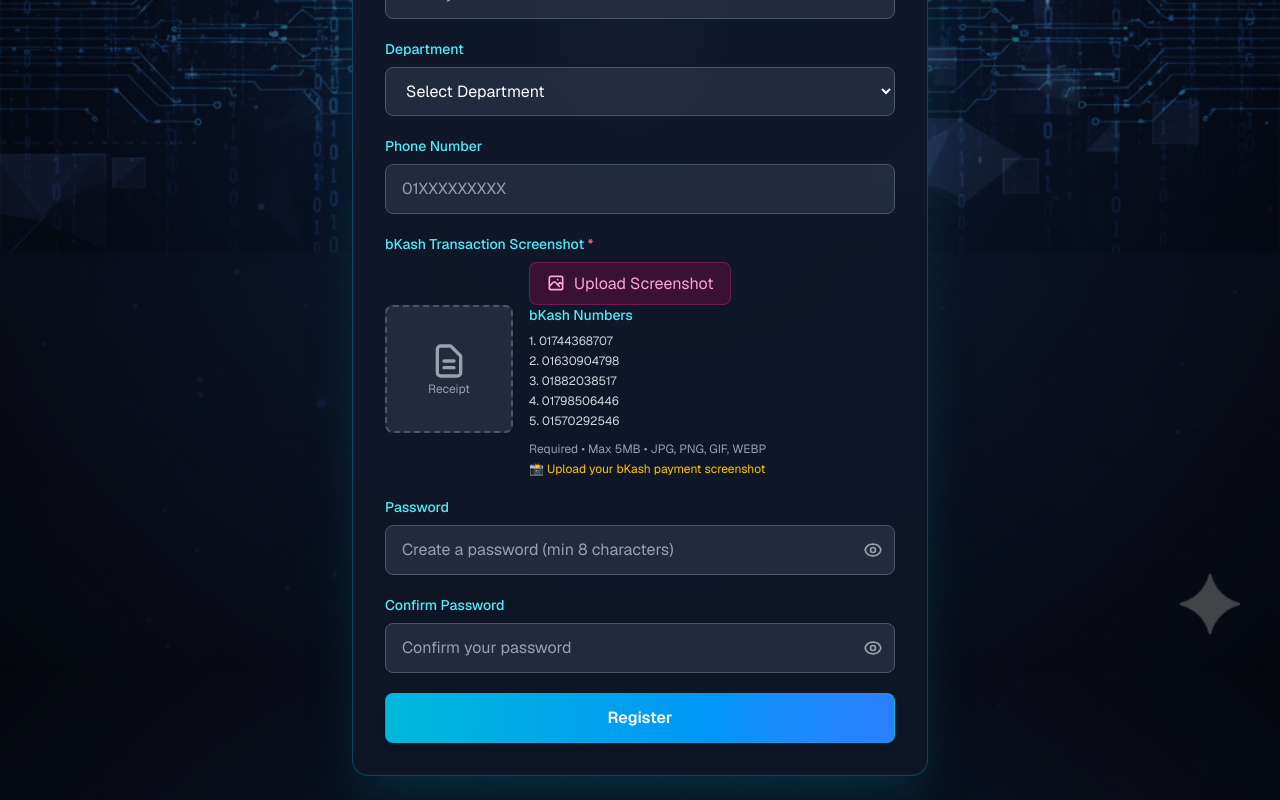
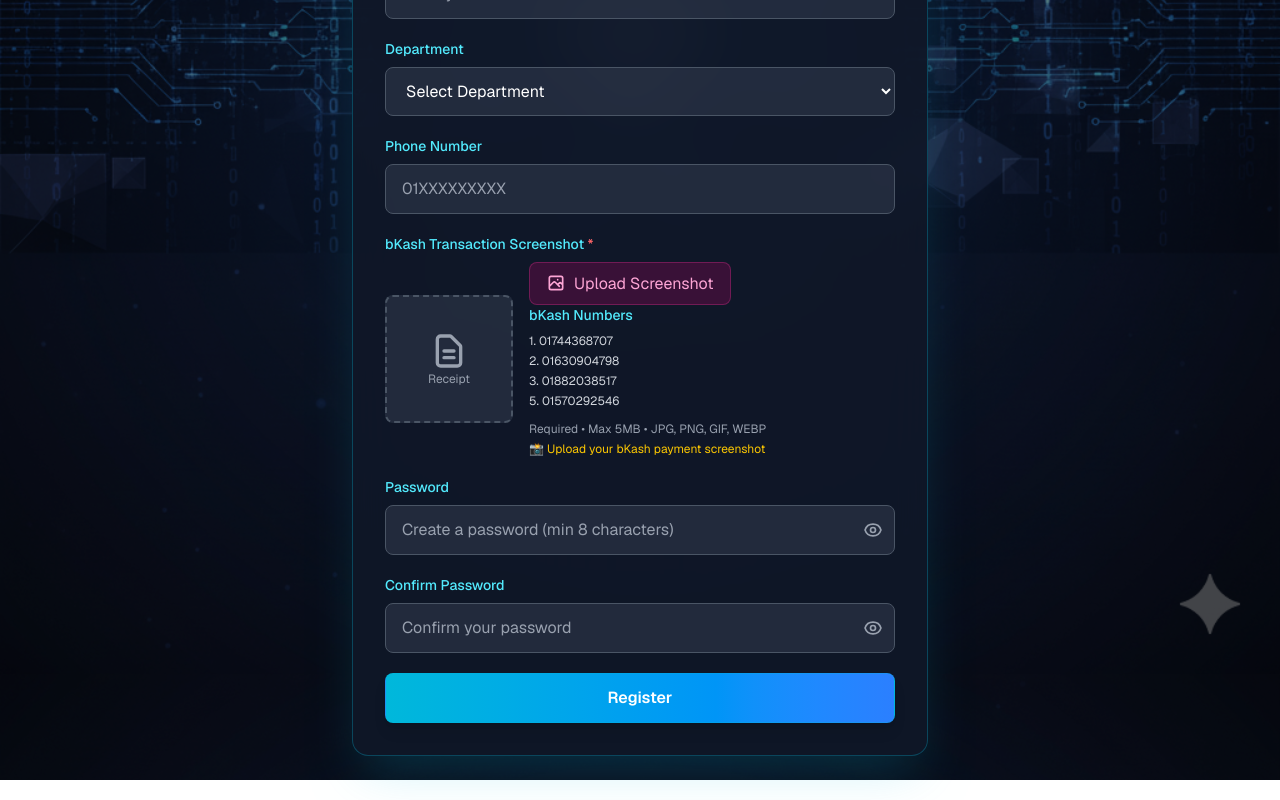
Before and after one commit to Rifat770-coder/Dig-the-data-4.0, a Next.js app: page /register in a window 1280 px wide. Shown: the part 606-1406 px from the top of the page. Built offline with nearby package versions, Linux system fonts and the light colour scheme; no server answers.

Commit message:
update28

```diff
--- a/app/register/page.tsx
+++ b/app/register/page.tsx
@@ -543,7 +543,7 @@
                     <li>1. 01744368707</li>
                     <li>2. 01630904798</li>
                     <li>3. 01882038517</li>
-                    <li>4. 01798506446</li>
+
                     <li>5. 01570292546</li>
                   </ul>
                 </div>
```
